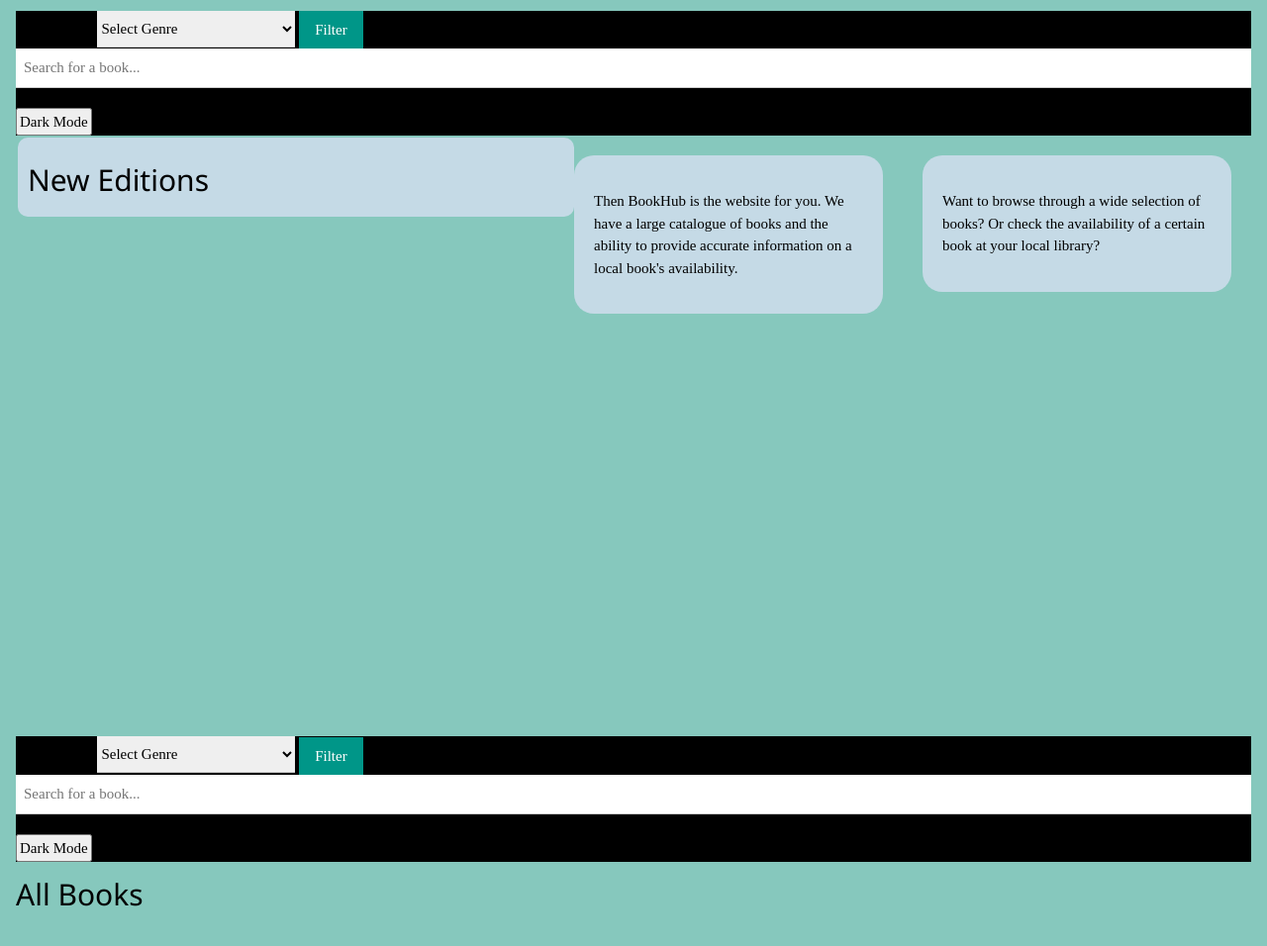
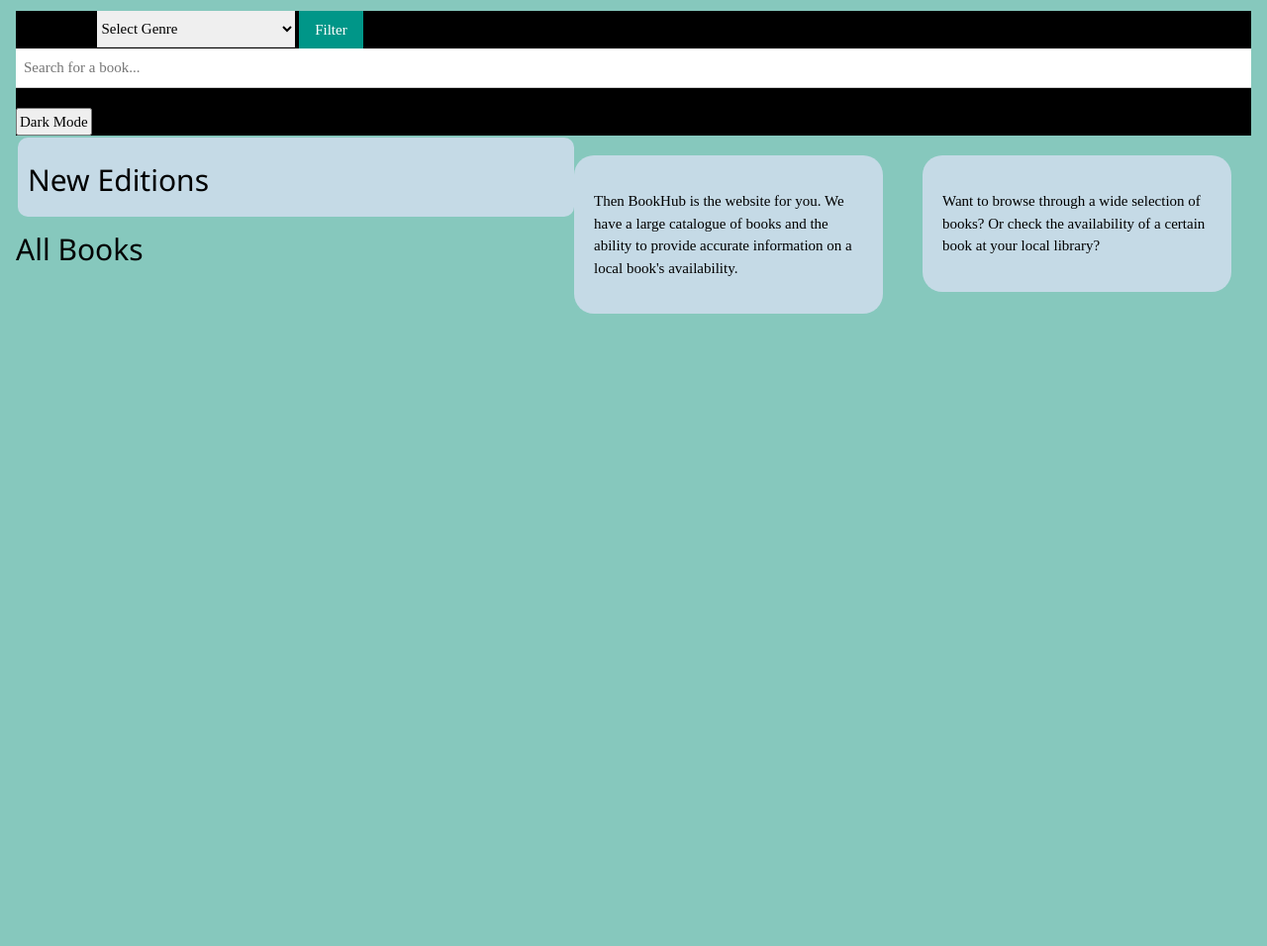
Before and after one commit to AcaciaMay/AssesmentBookHub, a Flask app: template templates/home.html in a window 1280 px wide. Shown: the part 682-1638 px from the top of the page at 99% size. After the commit the page ends 999 px from the top, so only its background shows below. Run offline with Flask 3, Linux system fonts and the light colour scheme; the template is opened without the code that fills it, so the values that code supplies are empty; data comes from the database, SQL or seed files in the repository.

Commit message:
changin home.html around

```diff
--- a/templates/home.html
+++ b/templates/home.html
@@ -30,83 +30,6 @@
 </div>
 {% endif %}
 
-<body>
-   <nav class="w3-bar1">
-  <a href="/" class="w3-bar-item w3-button">Home</a>
-  <form method="GET" action="/" style="display:inline-block; margin-left: 10px;">
-    <select name="genre" class="w3-select w3-bar-item" style="width: 200px; display: inline-block;">
-      <option value="">Select Genre</option>
-      {% for genre in genres %}
-        <option value="{{ genre['Genre'] }}" {% if genre['Genre'] == selected_genre %}selected{% endif %}>
-          {{ genre['Genre'] }}
-        </option>
-      {% endfor %}
-    </select>
-    <button type="submit" class="w3-button w3-bar-item w3-teal" style="display: inline-block;">Filter</button>
-  </form>
-<form method="GET" action="{{ url_for('search') }}" class="w3-bar-item">
-            <input class="w3-input w3-bar-item" type="text"  name="q" placeholder="Search for a book..." required>
-        </form>
-    <!DOCTYPE html>
-<html lang="en">
-
-<head>
-    <meta charset="UTF-8">
-    <title>Toggle Light/Dark Mode</title>
-    <style>
-
-        .light-mode {
-            background-color: #86c8bd;
-            color: black;
-        }
-
-
-        .dark-mode {
-            background-color: #851b47;
-            color: #000000;
-
-        }
-
-
-
-
-        .toggle-btn {
-            margin-top: 20px;
-            padding: 1px 2px;
-        }
-
-    </style>
-</head>
-<body class="light-mode">
-    <button class="toggle-btn" onclick="toggleMode()">Dark Mode</button>
-
-    <script>
-        let isDark = false;
-
-        function toggleMode() {
-            const body = document.body;
-            const button = document.querySelector('.toggle-btn');
-            isDark = !isDark;
-
-            if (isDark) {
-                body.classList.remove('light-mode');
-                body.classList.add('dark-mode');
-                button.textContent = "Light Mode";
-            } else {
-                body.classList.remove('dark-mode');
-                body.classList.add('light-mode');
-                button.textContent = "Dark Mode";
-            }
-        }
-    </script>
-</body>
-</html>
-
-</nav>
-
-</body>
-</html>
-
 
 <div class="all-books-section">
   <h2>All Books{% if selected_genre %} – {{ selected_genre }}{% endif %}</h2>
```
